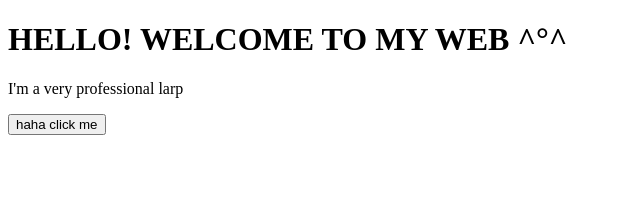
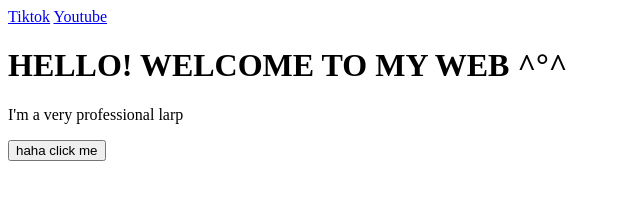
Before and after one commit to NOTFARIHZ/NOTFARIHZ.github.io, a plain HTML site: page index.html in a window 1280 px wide. Shown: the whole page, without its empty margins (0-640 px from the left). Drawn offline with Linux system fonts and the light colour scheme.

Commit message:
Add social media links to index.html

```diff
--- a/index.html
+++ b/index.html
@@ -11,6 +11,11 @@
     </style>
   </head>
   <body>
+  <div>
+    <a href="https://www.tiktok.com/@thencasss?_r=1&_t=ZS-94lspMVBoJD"target_"blank">Tiktok</a>
+    <a href="https://youtube.com/@thencass?si=4mvU0EHO8dreo-bn"target_"blank">Youtube</a>
+
+  </div>
     <h1>HELLO! WELCOME TO MY WEB ^°^</h1>
     <p>I'm a very professional larp</p>
     <button onclick="alert(67)">haha click me</button>
```
